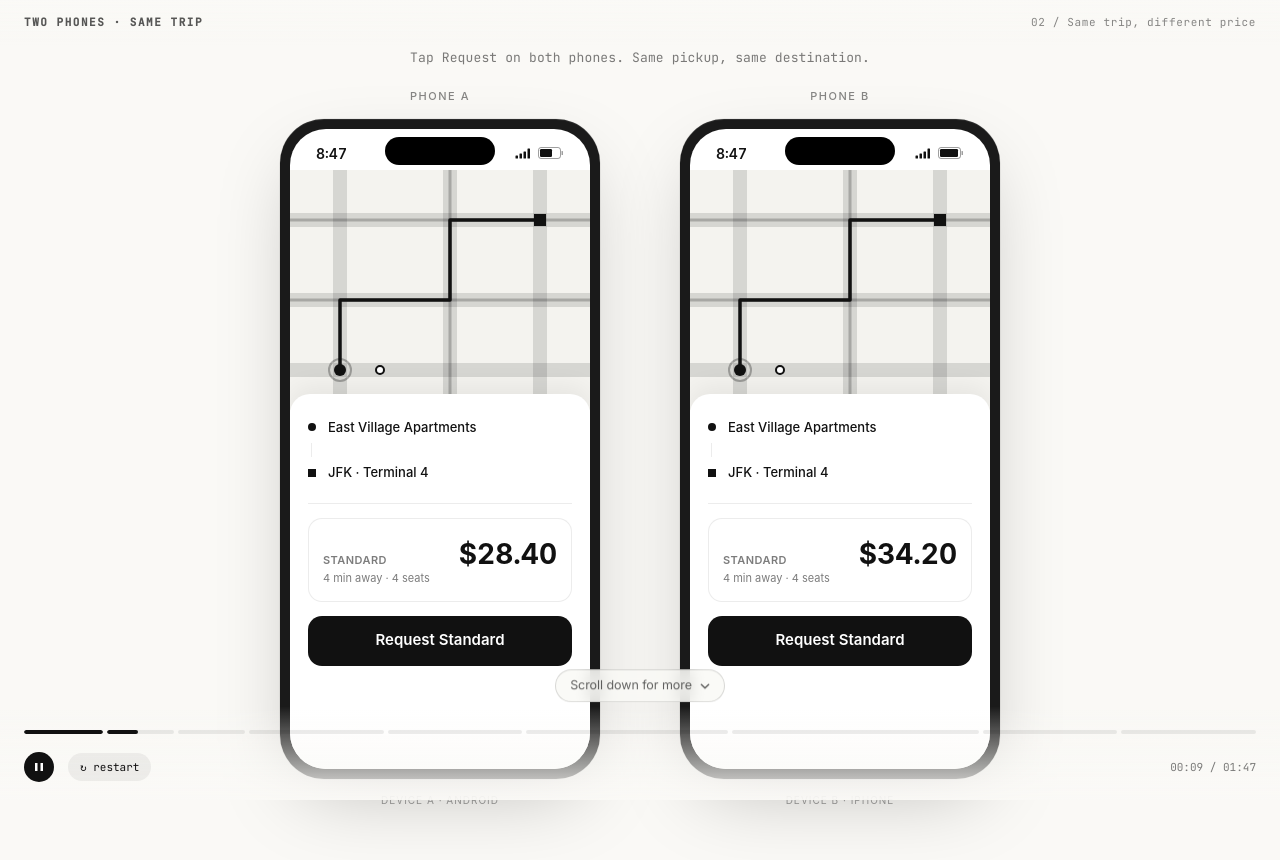
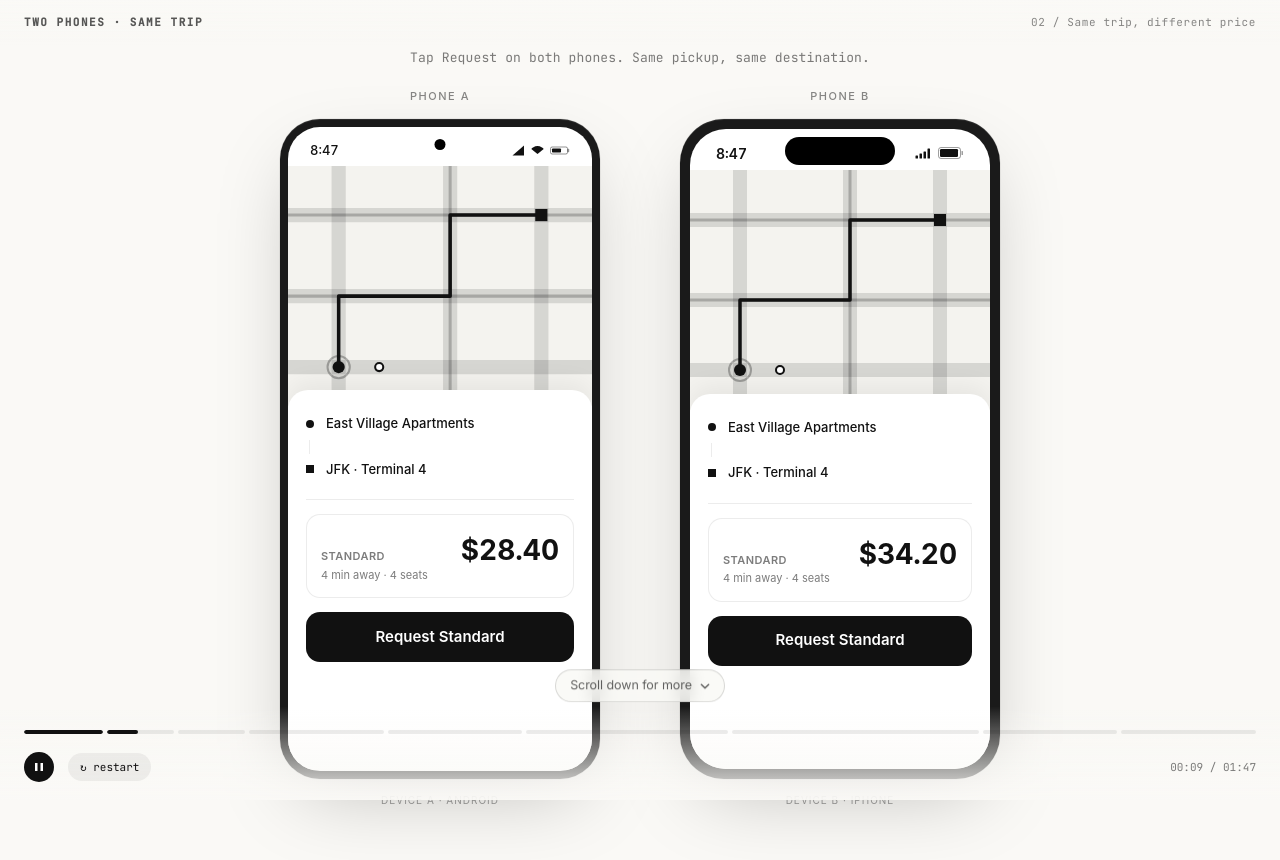
Before and after one commit to xyspg/2phones, a React (Vite) app: page /#intro in a window 1280 px wide. Both pictures are taken after a click on the button 140 px from the left and 732 px from the top of the page. Shown: the top 860 px of the page. Built offline with nearby package versions, Linux system fonts and the light colour scheme.

Commit message:
feat: proper Andriod mockup

```diff
--- a/src/mockups.tsx
+++ b/src/mockups.tsx
@@ -63,6 +63,79 @@ export function PhoneFrame({
             </div>
           </div>
           {children}
+        </div>
+      </div>
+      {deviceName && (
+        <div className="font-system whitespace-nowrap text-[10px] tracking-[0.1em] text-ink/40">
+          {deviceName}
+        </div>
+      )}
+    </div>
+  );
+}
+
+export function AndroidFrame({
+  deviceName,
+  battery = 87,
+  time = "8:47",
+  children,
+  label,
+}: {
+  deviceName?: string;
+  battery?: number;
+  time?: string;
+  children?: ReactNode;
+  label?: string;
+}) {
+  return (
+    <div className="flex flex-col items-center gap-3 sm:gap-3.5">
+      {label && (
+        <div className="font-system text-[11px] font-medium uppercase tracking-[0.14em] text-ink/50">
+          {label}
+        </div>
+      )}
+      <div className="relative h-[560px] w-[260px] rounded-[32px] bg-[#1a1a1a] p-1.5 shadow-[0_30px_80px_-20px_rgba(0,0,0,0.25),0_0_0_0.5px_rgba(0,0,0,0.1),inset_0_1px_0_rgba(255,255,255,0.08)] sm:h-[660px] sm:w-[320px] sm:rounded-[40px] sm:p-2">
+        <div className="font-system relative h-full w-full overflow-hidden rounded-[26px] bg-white text-ink sm:rounded-[32px]">
+          <div className="relative z-[5] flex items-center justify-between px-5 pb-1.5 pt-3 text-[12px] font-medium sm:px-[22px] sm:pb-1.5 sm:pt-3.5 sm:text-[13px]">
+            <span style={{ fontVariantNumeric: "tabular-nums" }}>{time}</span>
+            <div className="absolute left-1/2 top-2.5 h-2.5 w-2.5 -translate-x-1/2 rounded-full bg-black sm:top-3 sm:h-[11px] sm:w-[11px]" />
+            <div className="flex items-center gap-[6px]">
+              <svg width="13" height="11" viewBox="0 0 13 11" fill="none">
+                <path d="M0.5 10.5 L12 10.5 L12 0.5 Z" fill="currentColor" />
+              </svg>
+              <svg width="13" height="10" viewBox="0 0 13 10" fill="none">
+                <path
+                  d="M6.5 1 C3.4 1 1 3 0.3 4 L6.5 9 L12.7 4 C12 3 9.6 1 6.5 1 Z"
+                  fill="currentColor"
+                />
+              </svg>
+              <svg width="20" height="11" viewBox="0 0 20 11" fill="none">
+                <rect
+                  x="0.5"
+                  y="2"
+                  width="17"
+                  height="7"
+                  rx="1.6"
+                  stroke="currentColor"
+                  strokeOpacity="0.45"
+                  fill="none"
+                />
+                <rect x="17.6" y="3.8" width="1.6" height="3.4" rx="0.6" fill="currentColor" fillOpacity="0.45" />
+                <rect
+                  x="2"
+                  y="3.5"
+                  width={Math.round((14 * battery) / 100)}
+                  height="4"
+                  rx="0.8"
+                  fill="currentColor"
+                />
+              </svg>
+            </div>
+          </div>
+          {children}
+          <div className="pointer-events-none absolute inset-x-0 bottom-1.5 flex justify-center sm:bottom-2">
+            <div className="h-[3px] w-[88px] rounded-full bg-ink/35 sm:h-1 sm:w-[108px]" />
+          </div>
         </div>
       </div>
       {deviceName && (
--- a/src/scenes/compare.tsx
+++ b/src/scenes/compare.tsx
@@ -1,7 +1,7 @@
 import { AnimatePresence, motion } from "motion/react";
 import { useEffect, useState } from "react";
 import { PRICE_DELTA, RIDER_PRICE_A, RIDER_PRICE_B } from "../data.ts";
-import { ACCENT, PhoneFrame, RiderApp } from "../mockups.tsx";
+import { ACCENT, AndroidFrame, PhoneFrame, RiderApp } from "../mockups.tsx";
 import { EASE } from "../shared.tsx";
 
 export function SceneCompare({ onBothRequested }: { onBothRequested: () => void }) {
@@ -44,7 +44,7 @@ export function SceneCompare({ onBothRequested }: { onBothRequested: () => void
         transition={{ duration: 0.5, ease: EASE }}
         className="flex flex-col items-center gap-12 sm:flex-row sm:items-start sm:gap-12 lg:gap-20"
       >
-        <PhoneFrame
+        <AndroidFrame
           deviceName="DEVICE A · ANDROID"
           battery={64}
           time="8:47"
@@ -58,7 +58,7 @@ export function SceneCompare({ onBothRequested }: { onBothRequested: () => void
             onRequest={() => setReqA(true)}
             dotPos={revealed ? 0.3 : 0.2}
           />
-        </PhoneFrame>
+        </AndroidFrame>
         <PhoneFrame
           deviceName="DEVICE B · IPHONE"
           battery={94}
```
